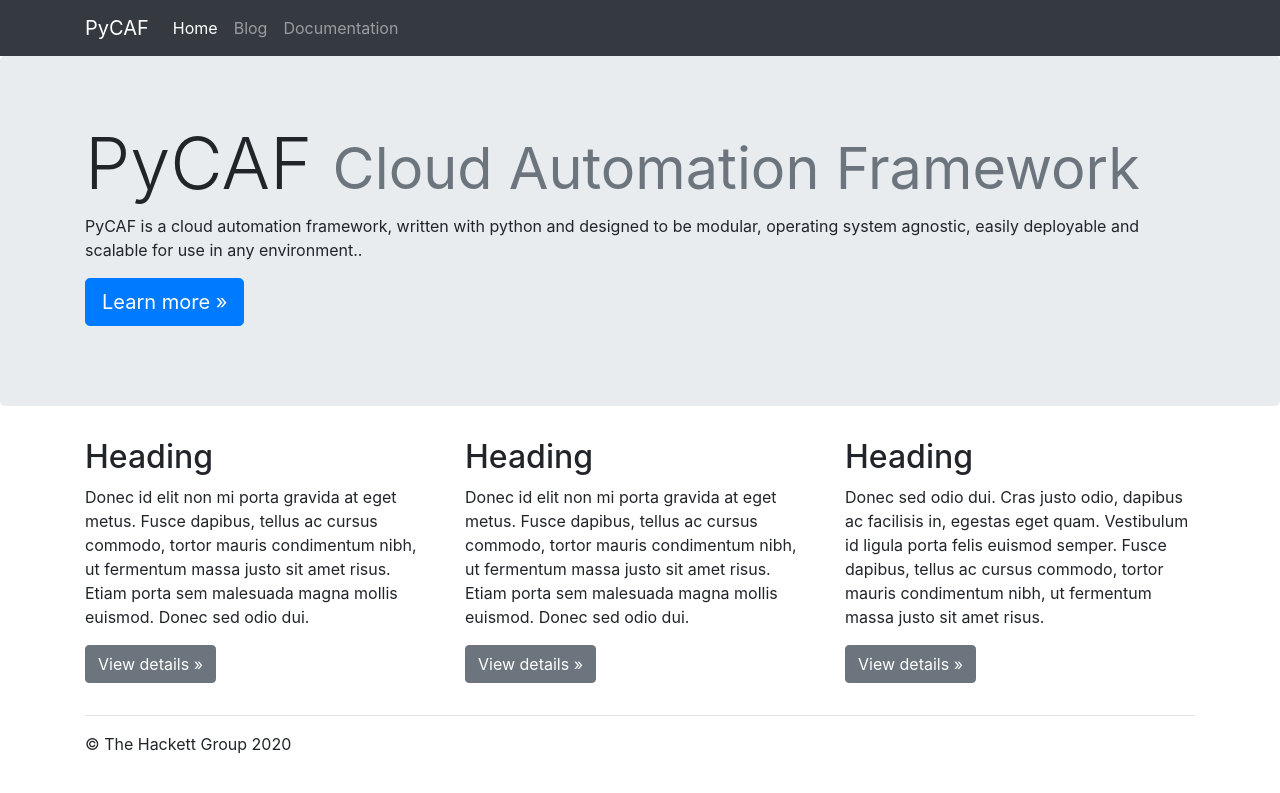
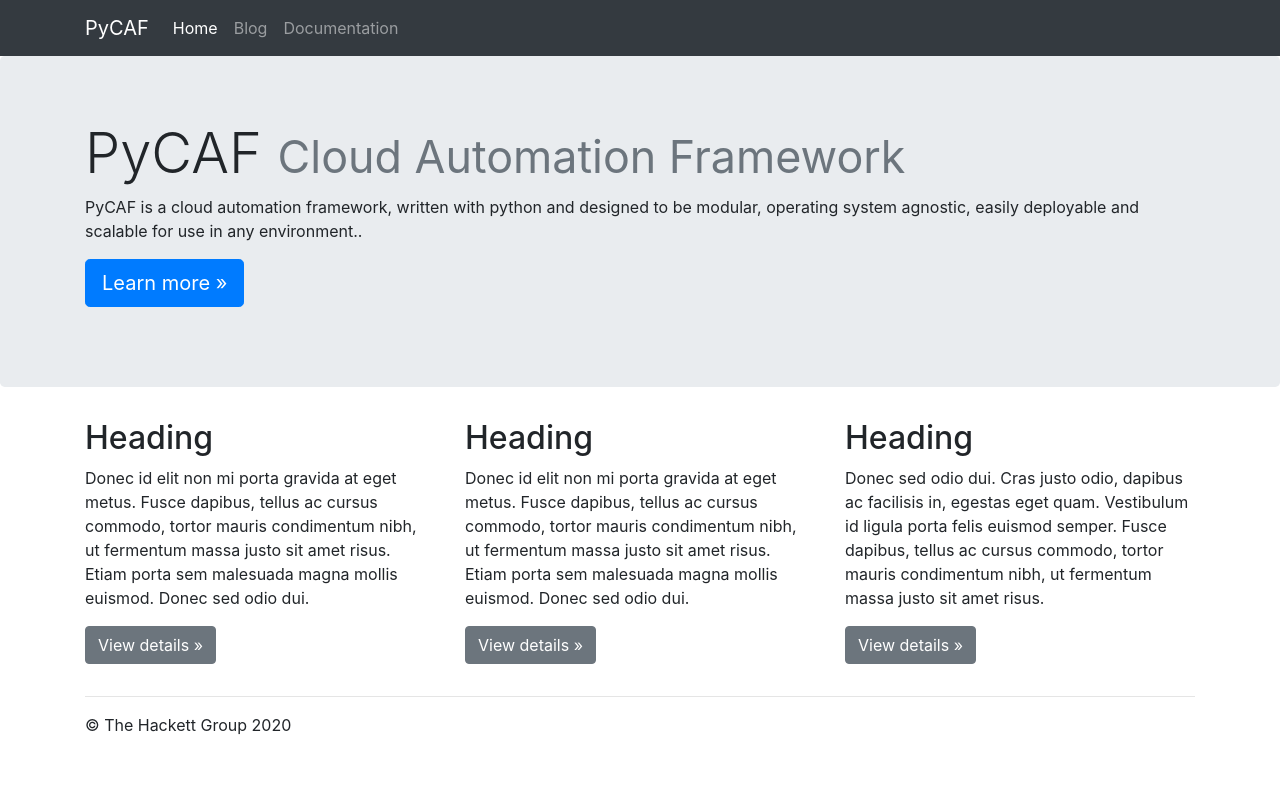
Before and after one commit to thehackettgroup/thehackettgroup.github.io, a Jekyll site: the page built from index.html, in a window 1280 px wide. Shown: the top 793 px of the page. Built offline with Jekyll 4.4.1, drawn with Linux system fonts in a browser that asks for light colours; nearby versions of some CDN libraries; library files that are not in the unit come from our copies.

Commit message:
update index.html styling

```diff
--- a/index.html
+++ b/index.html
@@ -8,7 +8,7 @@
     <!-- Main jumbotron for a primary marketing message or call to action -->
     <div class="jumbotron">
       <div class="container">
-        <h3 class="display-3">
+        <h3 class="display-4">
           PyCAF
           <small class="text-muted"> Cloud Automation Framework</small>
         </h3>
```
